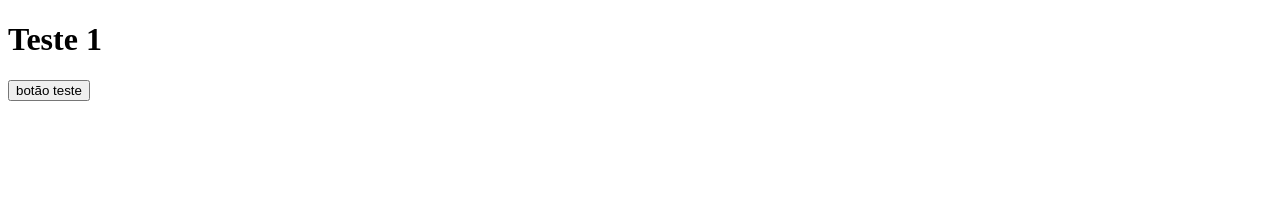
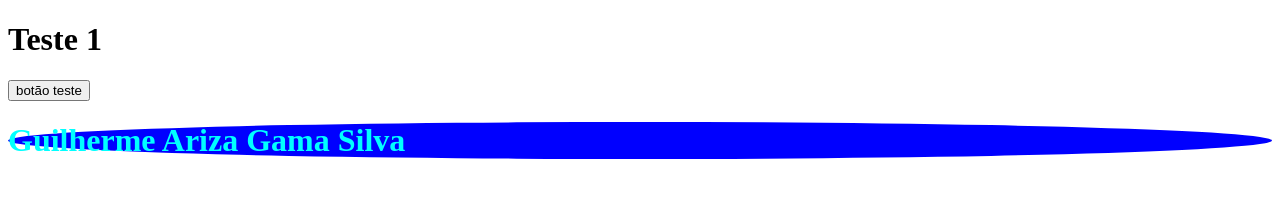
Before and after one commit to FGLV-UBC/FGLV-front-end, a plain HTML site: page index.html in a window 1280 px wide. Drawn offline with Linux system fonts and the light colour scheme.

Commit message:
Adicionei um h1 no index.html

```diff
--- a/index.html
+++ b/index.html
@@ -15,5 +15,9 @@
         botão teste
     </button>
 
+    <h1 style="color: aqua; background-color: blue; border-radius: 90%;">
+        Guilherme Ariza Gama Silva
+    </h1>
+
 </body>
 </html>
```
